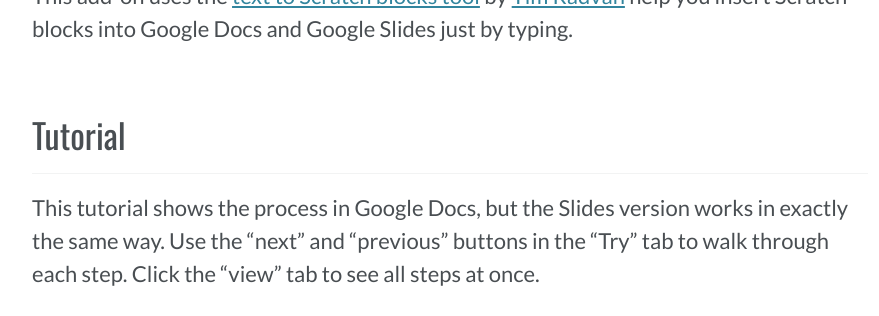
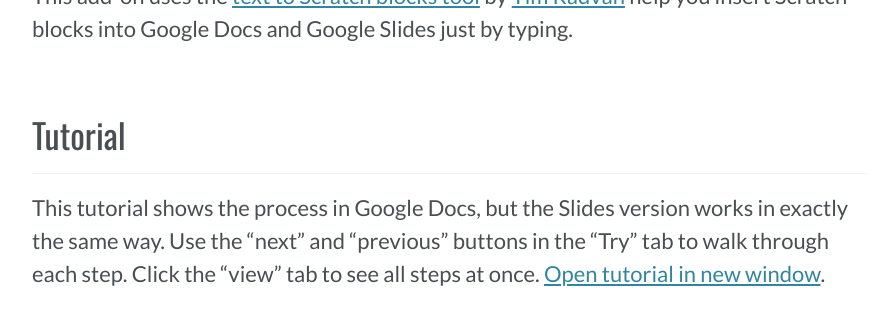
Before and after one commit to zakkolar/io.zak, a Jekyll site: the page built from _addons/scratch-blocks-add-on.md, in a window 1280 px wide and 900 px high, scrolled down 506 px, cut to the strip 0-316 px from the top of the window. Shown: the whole strip, without its empty margins (190-1069 px from the left). Built offline with Jekyll 4.4.1, drawn with Linux system fonts in a browser that asks for light colours; cached includes are drawn as plain includes; nearby versions of some CDN libraries; a style sheet for code colours, icons or effects is not loaded.

Commit message:
added link to blocks tutorial

```diff
--- a/_addons/scratch-blocks-add-on.md
+++ b/_addons/scratch-blocks-add-on.md
@@ -23,7 +23,7 @@
 
 ## Tutorial
 
-This tutorial shows the process in Google Docs, but the Slides version works in exactly the same way. Use the "next" and "previous" buttons in the "Try" tab to walk through each step. Click the "view" tab to see all steps at once.
+This tutorial shows the process in Google Docs, but the Slides version works in exactly the same way. Use the "next" and "previous" buttons in the "Try" tab to walk through each step. Click the "view" tab to see all steps at once. [Open tutorial in new window](http://ior.ad/6yIh){: target="_blank"}.
 
 <p style="display: none;text-align: center;">
 <i style="font-style: italic; font-weight: bold; color: #CCCCCC; font-size: 18px;">15 STEPS</i>
```
Also changed, not shown: _posts/2019-04-14-scratch-blocks-generator.md (+1 -1 lines).
